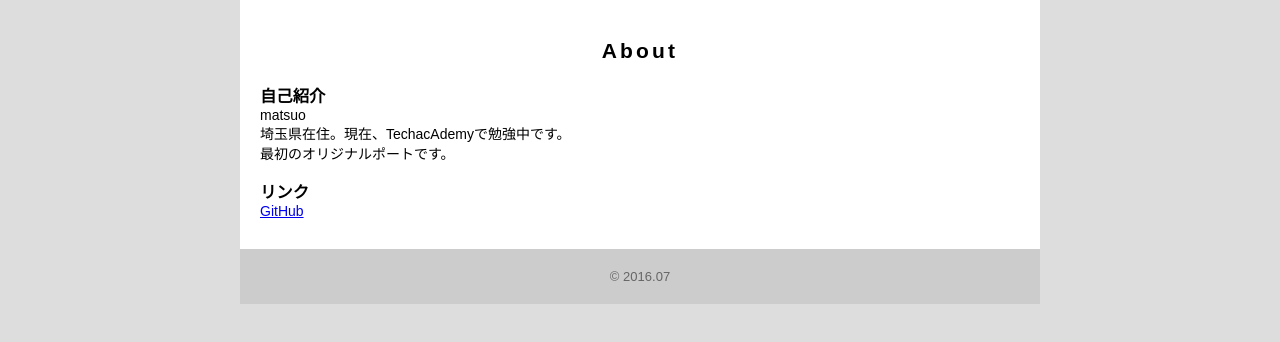
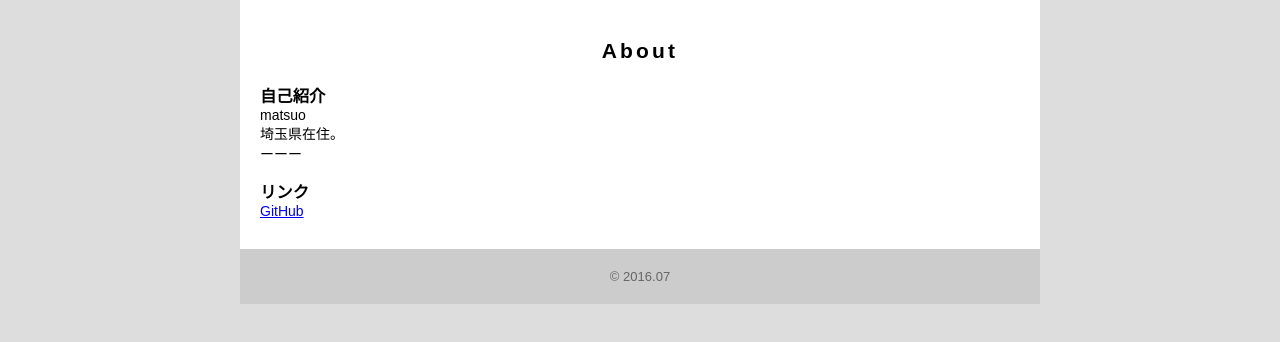
Before and after one commit to netkozou/netkozou.github.io, a plain HTML site: page index.html in a window 1280 px wide. Shown: the part 244-586 px from the top of the page. Drawn offline with Linux system fonts and the light colour scheme.

Commit message:
Update index.html

```diff
--- a/index.html
+++ b/index.html
@@ -24,8 +24,8 @@
         <h2>About</h2>
         <h3>自己紹介</h3>
         <p>matsuo</p>
-        <p>埼玉県在住。現在、TechacAdemyで勉強中です。</p>
-        <p>最初のオリジナルポートです。</p><br>
+        <p>埼玉県在住。</p>
+        <p>ーーー</p><br>
 
         <h3>リンク</h3>
         <p>
```
